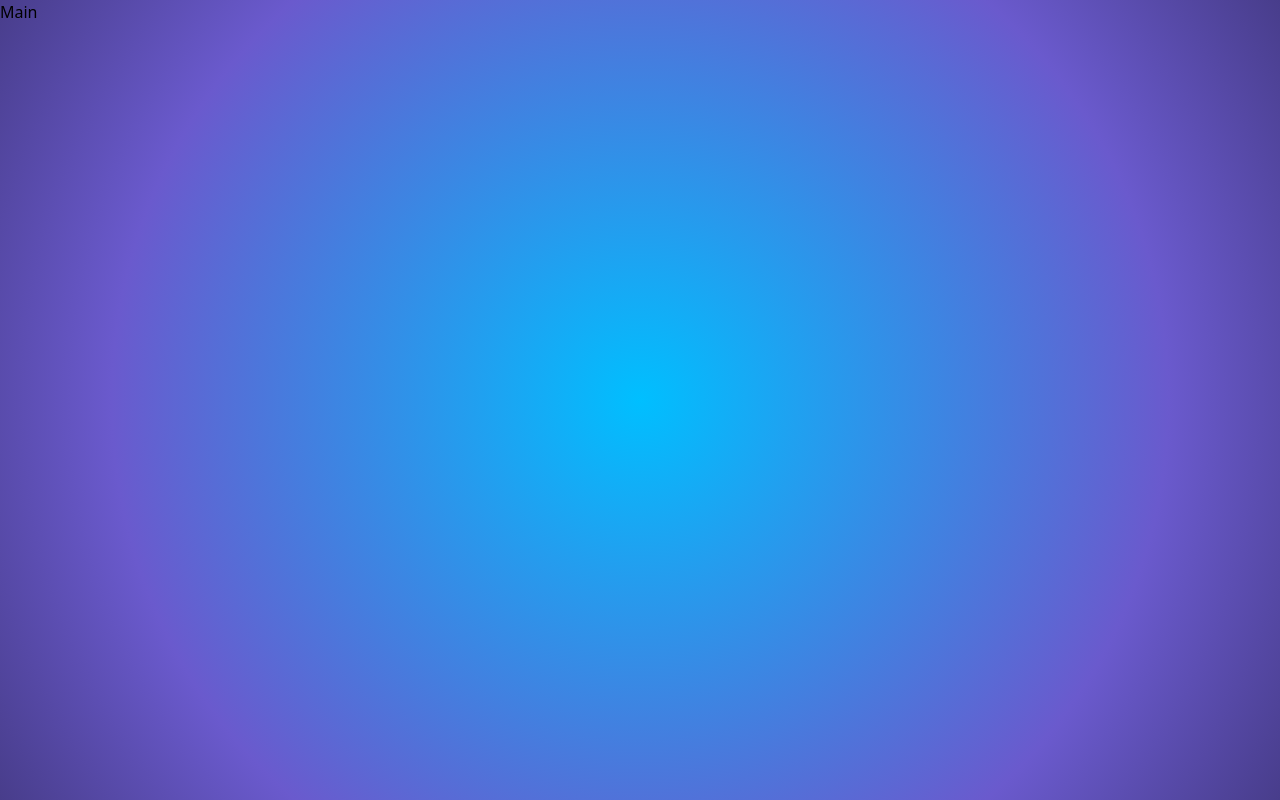
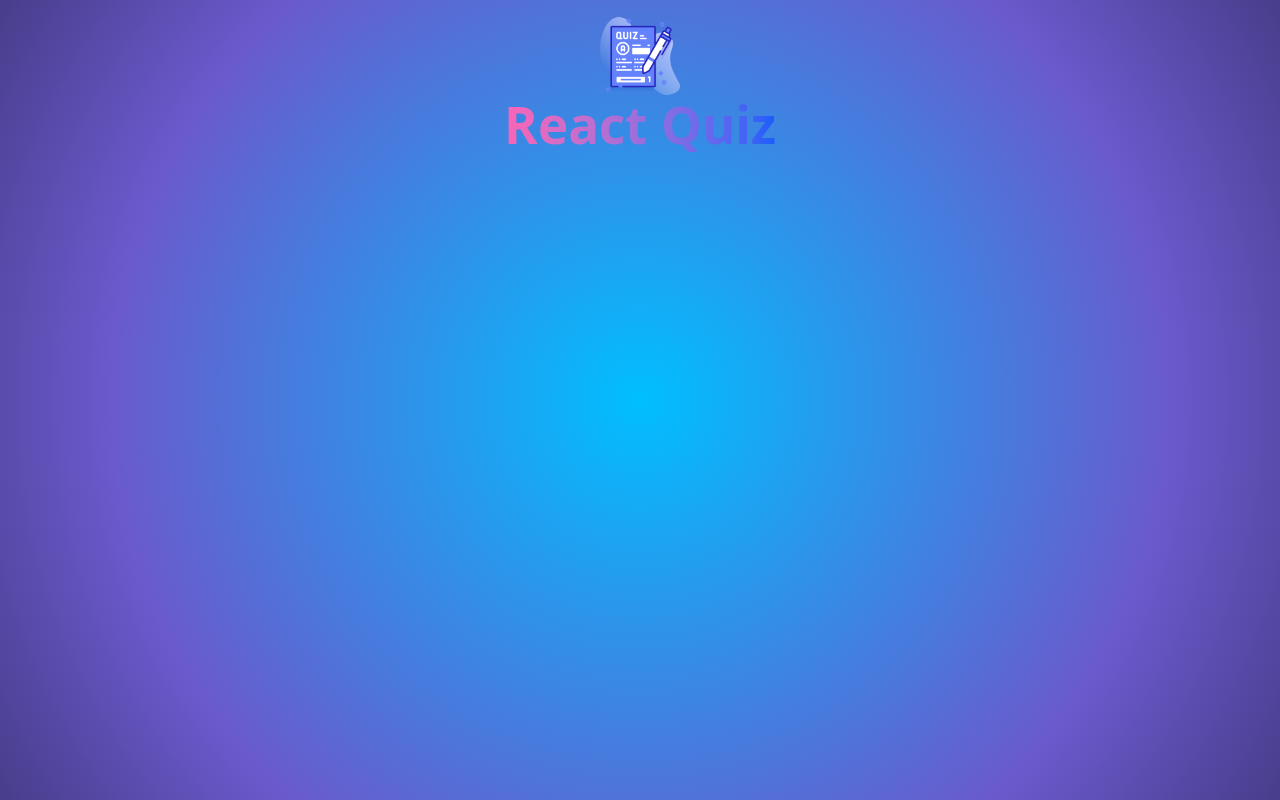
Before and after one commit to nadiia-dev/quiz-app, a React (Vite) app: page / in a window 1280 px wide. Built offline with nearby package versions, Linux system fonts and the light colour scheme.

Commit message:
add tailwind & header component

```diff
--- a/package.json
+++ b/package.json
@@ -10,6 +10,7 @@
     "preview": "vite preview"
   },
   "dependencies": {
+    "@tailwindcss/vite": "^4.0.12",
     "react": "^19.0.0",
     "react-dom": "^19.0.0",
     "vite-plugin-svgr": "^4.3.0",
@@ -24,6 +25,7 @@
     "eslint-plugin-react-hooks": "^5.1.0",
     "eslint-plugin-react-refresh": "^0.4.19",
     "globals": "^15.15.0",
+    "tailwindcss": "^4.0.12",
     "typescript": "~5.7.2",
     "typescript-eslint": "^8.24.1",
     "vite": "^6.2.0"
--- a/src/App.tsx
+++ b/src/App.tsx
@@ -1,5 +1,11 @@
+import Header from "./components/Header";
+
 function App() {
-  return <>Main</>;
+  return (
+    <>
+      <Header />
+    </>
+  );
 }
 
 export default App;
--- a/src/components/Header.tsx
+++ b/src/components/Header.tsx
@@ -0,0 +1,14 @@
+import logo from "../assets/quiz_logo.png";
+
+const Header = () => {
+  return (
+    <header className="flex flex-col items-center text-center p-4">
+      <img src={logo} alt="quiz logo" className="w-16 h-16 md:w-20 md:h-20" />
+      <h1 className="text-3xl md:text-4xl font-bold bg-gradient-to-r from-pink-400 to-blue-600 bg-clip-text text-transparent">
+        React Quiz
+      </h1>
+    </header>
+  );
+};
+
+export default Header;
--- a/src/components/Quiz.tsx
+++ b/src/components/Quiz.tsx
@@ -0,0 +1,5 @@
+const Quiz = () => {
+  return <div>Quiz</div>;
+};
+
+export default Quiz;
--- a/src/index.css
+++ b/src/index.css
@@ -1,3 +1,5 @@
+@import "tailwindcss";
+
 :root {
   font-family: system-ui, Avenir, Helvetica, Arial, sans-serif;
   line-height: 1.5;
@@ -13,6 +15,9 @@ body {
   min-width: 320px;
   min-height: 100vh;
   background: radial-gradient(circle, #00bfff 0%, #6a5acd 70%, #483d8b 100%);
+  display: flex;
+  flex-direction: column;
+  align-items: center;
 }
 
 h1 {
--- /dev/null
+++ b/tailwind.config.ts
@@ -0,0 +1,12 @@
+export default {
+  content: ["./src/**/*.{html,js,jsx,ts,tsx}"],
+  theme: {
+    extend: {
+      colors: {
+        background: "var(--background)",
+        foreground: "var(--foreground)",
+      },
+    },
+  },
+  plugins: [],
+};
--- a/vite.config.ts
+++ b/vite.config.ts
@@ -2,10 +2,11 @@ import { defineConfig } from "vite";
 import react from "@vitejs/plugin-react";
 import svgr from "vite-plugin-svgr";
 import tsconfigPaths from "vite-tsconfig-paths";
+import tailwindcss from "@tailwindcss/vite";
 
 // https://vite.dev/config/
 export default defineConfig({
-  plugins: [react(), svgr(), tsconfigPaths()],
+  plugins: [react(), svgr(), tsconfigPaths(), tailwindcss()],
   resolve: {
     alias: {
       src: "/src",
```
Also changed, not shown: 1 other file (tests, documents, lock files or other folders).
